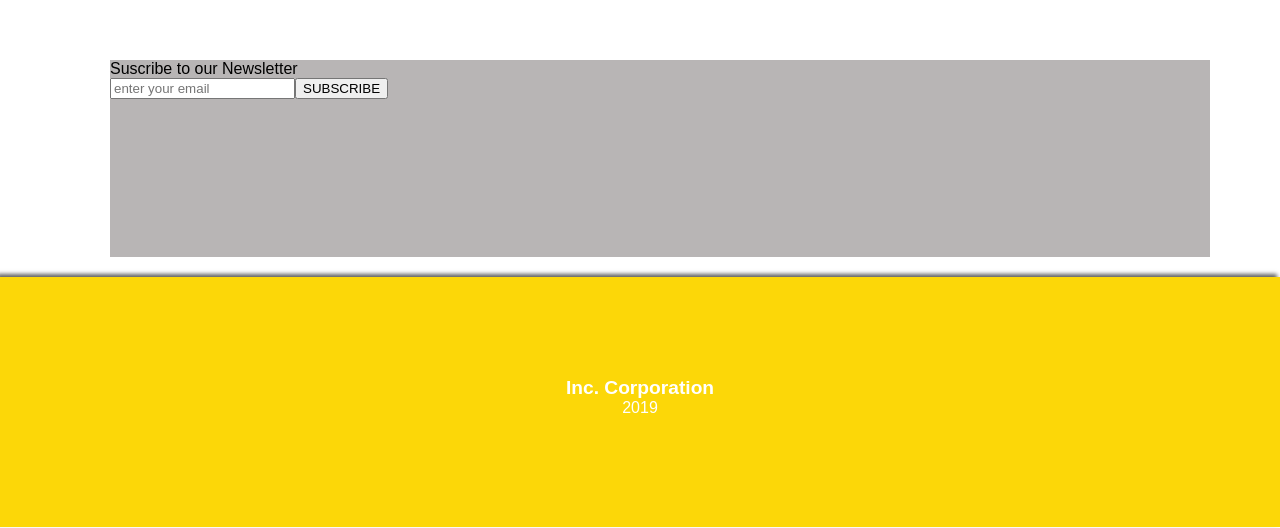
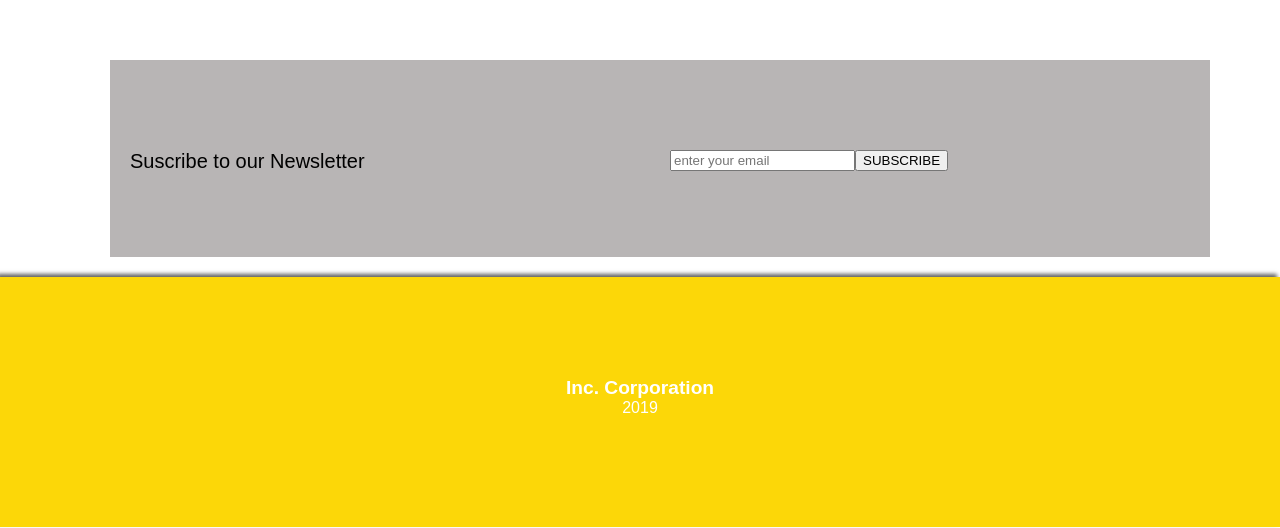
Before and after one commit to katrinkattt/react-app-yellow, a React (Create React App) app in the folder app-lending/yell-app/: page / in a window 1280 px wide. Shown: the part 3544-4072 px from the top of the page. Built offline with nearby package versions, Linux system fonts and the light colour scheme.

Commit message:
style for feedback

```diff
--- a/app-lending/yell-app/src/index.css
+++ b/app-lending/yell-app/src/index.css
@@ -300,6 +300,16 @@ a:hover span {
   height: 197px;
   width: 1100px;
   background-color: #b8b5b5;
+  display: flex;
+}
+.title__feed{
+  margin: 90px 0 0 20px;
+  font-size: 20px;
+  width: 50%;
+}
+.feedback__inputs{
+  margin-top: 90px;
+  width: 50%;
 }
 footer{
   margin-bottom: 1px;
```
